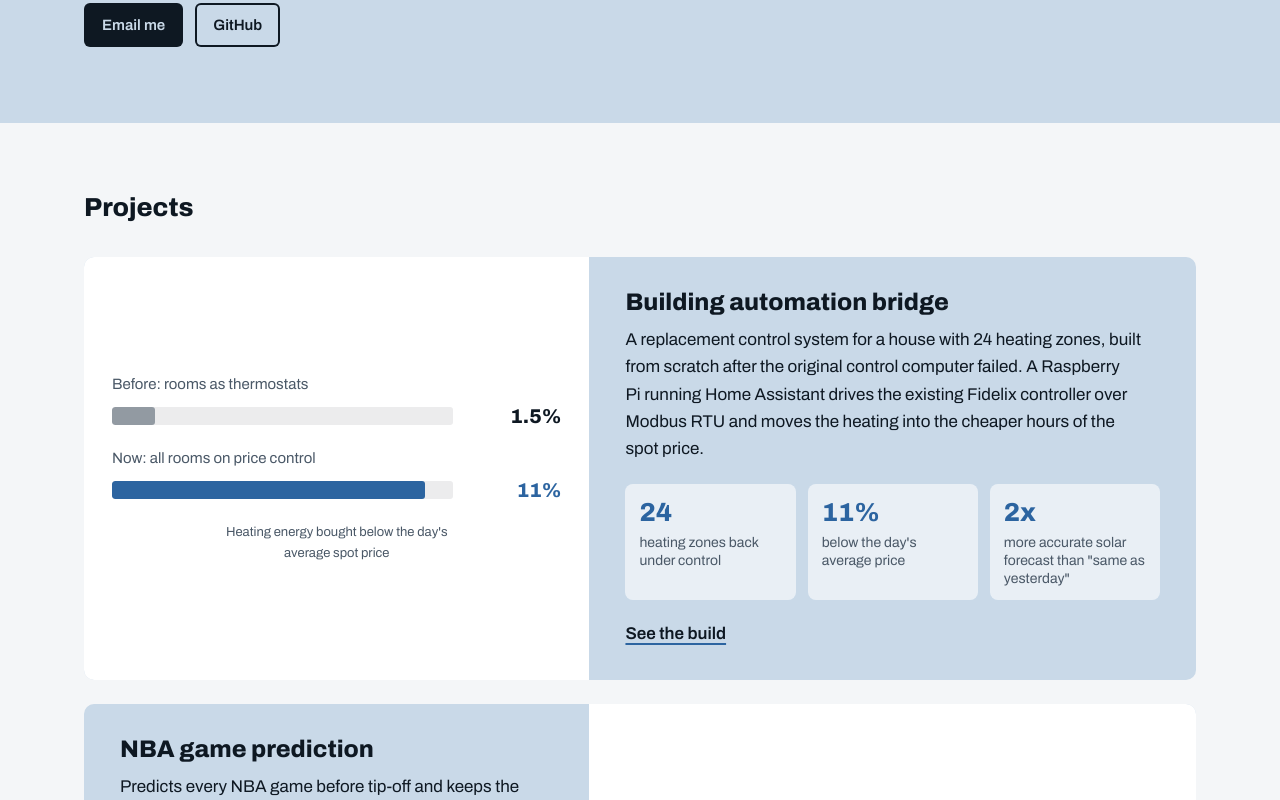
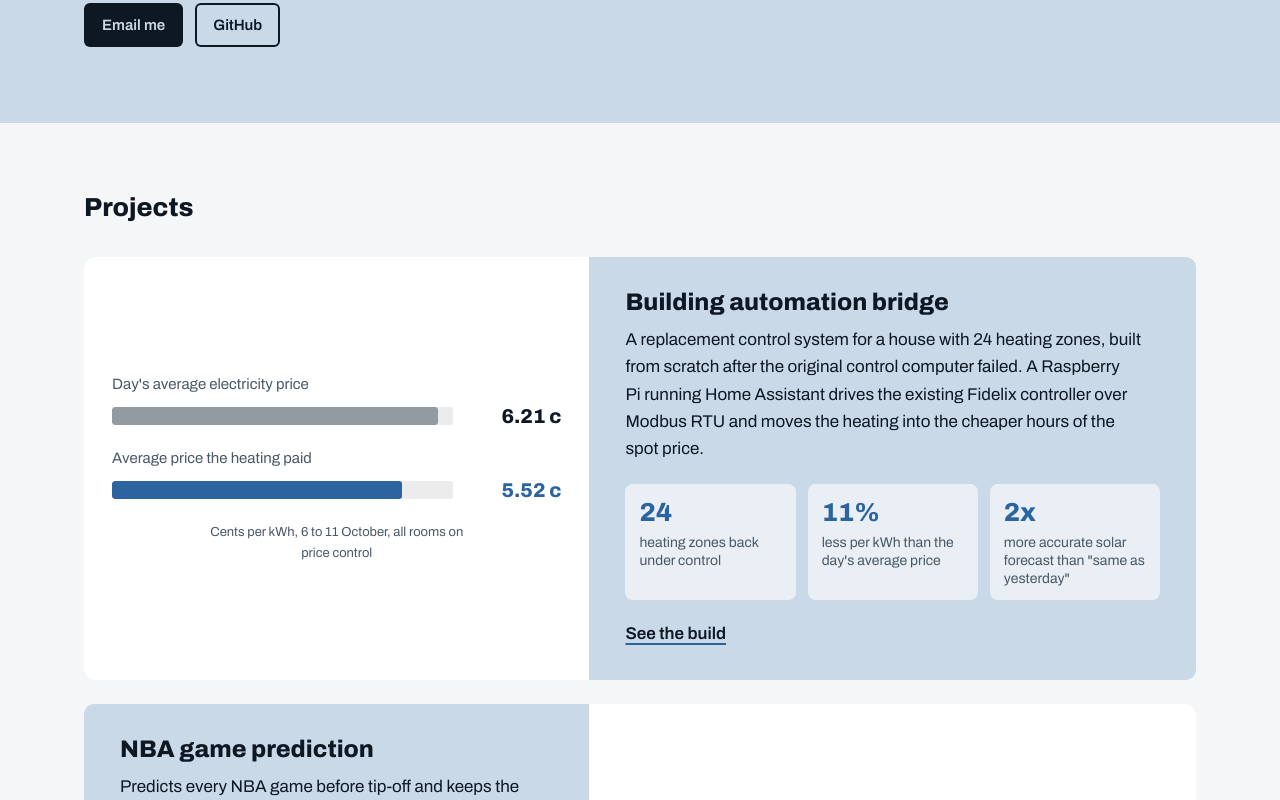
Before and after one commit to markusmuilu/Portfolio, a React (Create React App) app: page / in a window 1280 px wide. Shown: the part 521-1321 px from the top of the page. Built offline with nearby package versions, Linux system fonts and the light colour scheme.

Commit message:
Heating savings: show average price paid against the day's average, drop the incomparable August figure

```diff
--- a/src/pages/Home.js
+++ b/src/pages/Home.js
@@ -87,13 +87,13 @@ export default function Home() {
           <Link to="/home_heating" className="pb-visual chart" aria-label="Building automation bridge">
             <CompareBars
               rows={[
-                { label: "Before: rooms as thermostats", value: 1.5 },
-                { label: "Now: all rooms on price control", value: 11, strong: true },
+                { label: "Day's average electricity price", value: 6.21 },
+                { label: "Average price the heating paid", value: 5.52, strong: true },
               ]}
-              max={12}
-              format={(v) => `${v}%`}
+              max={6.5}
+              format={(v) => `${v.toFixed(2)} c`}
             />
-            <span className="pb-cap">Heating energy bought below the day's average spot price</span>
+            <span className="pb-cap">Cents per kWh, 6 to 11 October, all rooms on price control</span>
           </Link>
           <div className="pb-text">
             <h3>
@@ -106,7 +106,7 @@ export default function Home() {
             </p>
             <ul className="pb-stats">
               <li><b>24</b>heating zones back under control</li>
-              <li><b>11%</b>below the day's average price</li>
+              <li><b>11%</b>less per kWh than the day's average price</li>
               <li><b>2x</b>more accurate solar forecast than "same as yesterday"</li>
             </ul>
             <Link to="/home_heating" className="pb-more">See the build</Link>
--- a/src/pages/HomeHeating.js
+++ b/src/pages/HomeHeating.js
@@ -57,15 +57,15 @@ export default function HomeHeating() {
       <Row label="Results so far" field="surface">
         <div className="hh-results">
           <div>
-            <h3 className="row-title">Paying below the day's average price</h3>
+            <h3 className="row-title">Heating in the cheaper hours</h3>
             <CompareBars
               rows={[
-                { label: "Rooms as thermostats, Aug to Sep", value: 1.5 },
-                { label: "All rooms on price control, Oct", value: 11, strong: true },
+                { label: "Day's average electricity price", value: 6.21 },
+                { label: "Average price the heating paid", value: 5.52, strong: true },
               ]}
-              max={12}
-              format={(v) => `${v}%`}
-              caption="How far below the day's average spot price the heating energy was bought. Spot price only; the October figure is the first week with every room on price control."
+              max={6.5}
+              format={(v) => `${v.toFixed(2)} c/kWh`}
+              caption="6 to 11 October, the first week with every room on price control: 168 kWh of heating, 11 % cheaper per kWh than buying the same energy at each day's average price, a saving of €1.15. Prices are spot plus transfer, without tax and the retailer's margin, which are the same in every hour. One mild week, so not a yearly figure."
             />
           </div>
           <div>
```
